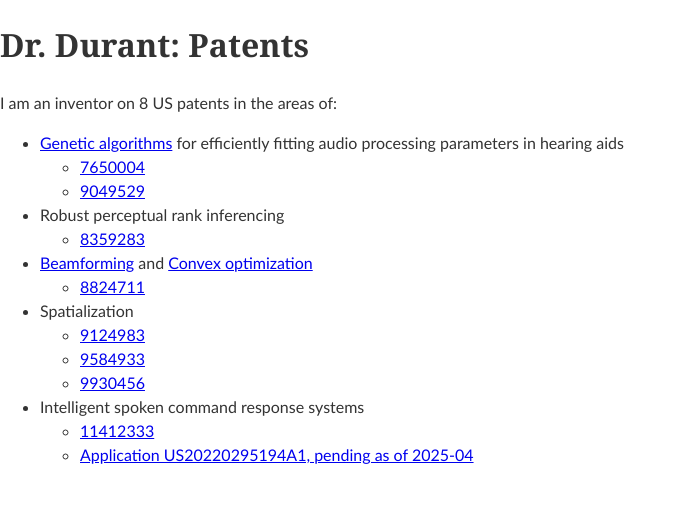
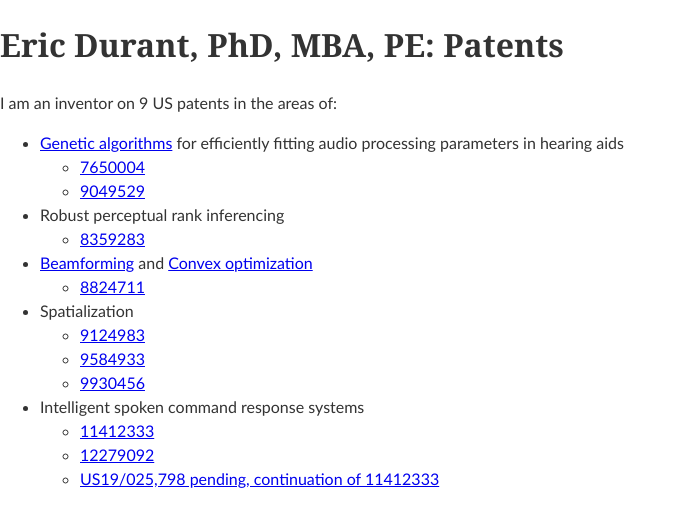
Before and after one commit to edurant/edurant.github.io, a Jekyll site: the page built from misc/patents.md, in a window 1280 px wide. Shown: the top 527 px of the page, without its empty margins (0-686 px from the left). Built offline with Jekyll 4.4.1, drawn with Linux system fonts in a browser that asks for light colours; our own code applies the rules of GitHub Pages for plain Markdown files.

Commit message:
update patents, UM MKE book club list

```diff
--- a/index.html
+++ b/index.html
@@ -16,12 +16,12 @@ layout: null
 
 <p><img src="graphics/ead.jpg" align="left" hspace="10" vspace="4"
 alt="[Portrait - November 2021]" width="200" height="288">I am a Principal <a href="https://en.wikipedia.org/wiki/Digital_signal_processing">Signal Processing</a>
-Engineer at <a href="https://www.starkey.com/" title="Starkey homepage">Starkey Hearing Technologies</a>. My work includes
+Research Engineer at <a href="https://www.starkey.com/" title="Starkey homepage">Starkey Hearing Technologies</a>. My work includes
 <a href="https://en.wikipedia.org/wiki/Deep_learning">deep learning</a> applications to audio signal processing,
 deep learning-based speech enhancement, fall detection, <a href="https://en.wikipedia.org/wiki/Beamforming">beamforming</a>,
 <a href="https://en.wikipedia.org/wiki/Convex_optimization">convex optimization</a>, <a href="https://en.wikipedia.org/wiki/Genetic_algorithm">genetic
 algorithms</a>, and spatialization.
-I am an inventor on <a href="misc/patents.html">8 US patents</a>.</p>
+I am an inventor on <a href="misc/patents.html">9 US patents</a>.</p>
 
 <p>I was a full-time member of the faculty at <a href="https://www.msoe.edu/" title="MSOE homepage">Milwaukee School of Engineering (MSOE)</a> for 23 years through 2025 and led the computer engineering undergraduate program and the machine learning master's program. During my sabbaticals in 2018–2019 and again in 2024–2025, I worked with <a href="https://www.nvidia.com/">NVIDIA</a>.</p>
 
--- a/misc/patents.md
+++ b/misc/patents.md
@@ -1,8 +1,8 @@
 ---
-title: "Dr. Durant: Patents"
+title: "Eric Durant, PhD, MBA, PE: Patents"
 ---
 
-I am an inventor on 8 US patents in the areas of:
+I am an inventor on 9 US patents in the areas of:
 * [Genetic algorithms](https://en.wikipedia.org/wiki/Genetic_algorithm) for efficiently fitting audio processing parameters in hearing aids
   * [7650004](https://patents.google.com/patent/US7650004B2/en)
   * [9049529](https://patents.google.com/patent/US9049529B2/en)
@@ -16,4 +16,5 @@ I am an inventor on 8 US patents in the areas of:
   * [9930456](https://patents.google.com/patent/US9930456B2/en)
 * Intelligent spoken command response systems
   * [11412333](https://patents.google.com/patent/US11412333B2/en)
-  * [Application US20220295194A1, pending as of 2025-04](https://patents.google.com/patent/US20220295194A1)
+  * [12279092](https://patents.google.com/patent/US12279092B2/en)
+  * [US19/025,798 pending, continuation of 11412333](https://patents.google.com/patent/US20250159418A1/en)
```
Also changed, not shown: other parts of index.html (+1 -1 lines), misc/bookClubUmMke.md (+7 -3 lines).
